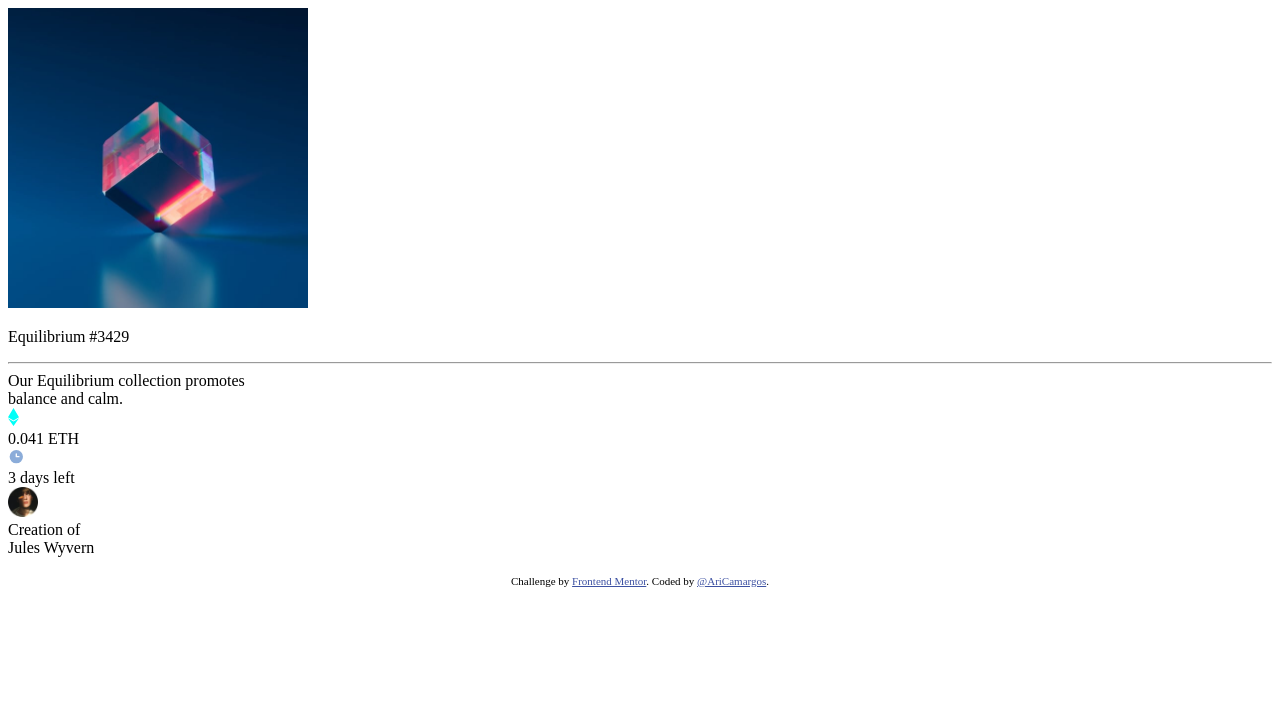
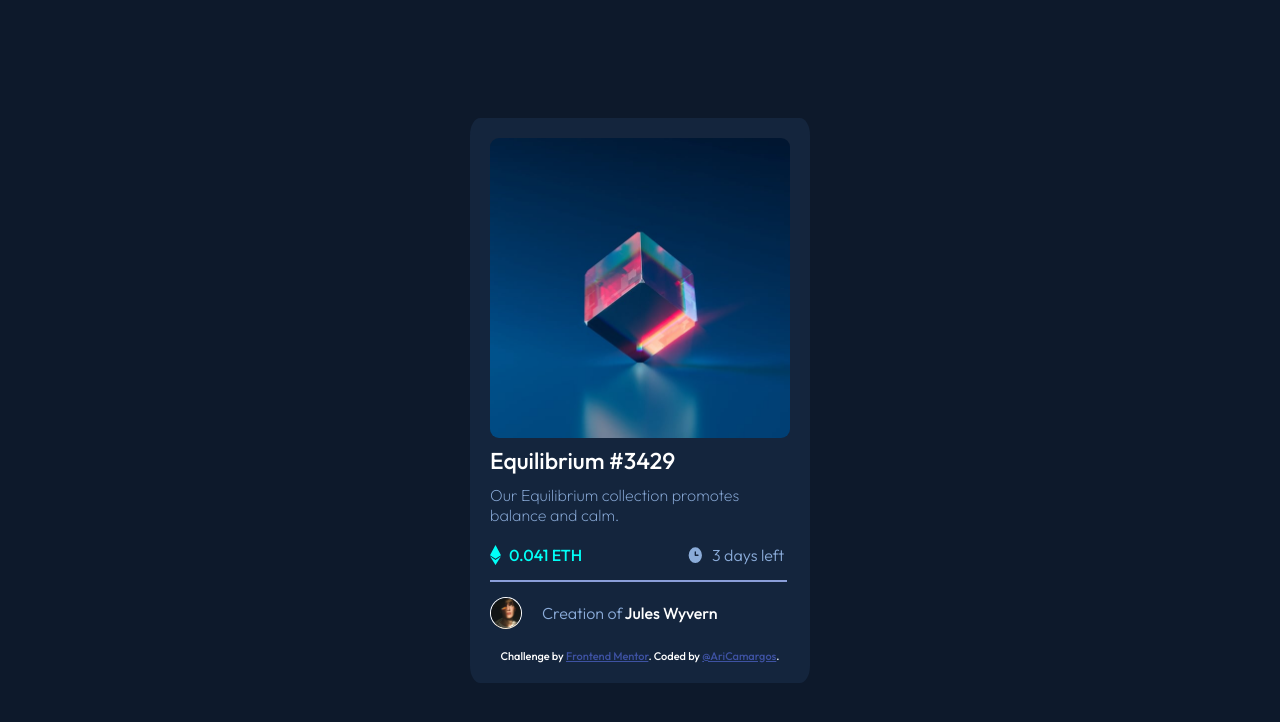
Before and after one commit to AriCamargos/NftCard, a plain HTML site: page index.html in a window 1280 px wide. Drawn offline with Linux system fonts and the light colour scheme; the site is published under a folder, as on GitHub Pages, so addresses that start at the root find nothing.

Commit message:
Update index.html

```diff
--- a/index.html
+++ b/index.html
@@ -4,7 +4,7 @@
   <meta charset="UTF-8">
   <meta name="viewport" content="width=device-width, initial-scale=1.0"> <!-- displays site properly based on user's device -->
   <link rel="icon" type="image/png" sizes="32x32" href="./images/favicon-32x32.png">
-  <link rel="stylesheet" href="/style.css">
+  <link rel="stylesheet" href="style.css">
   <title>Frontend Mentor | NFT preview card component</title> <!-- Titulo na barra  -->
 
   <style>
@@ -23,7 +23,6 @@
       <p class="title">
       Equilibrium #3429
       </p>
-      <hr>
 
     <div class="text">
         Our Equilibrium collection promotes <br> balance and calm.
```
